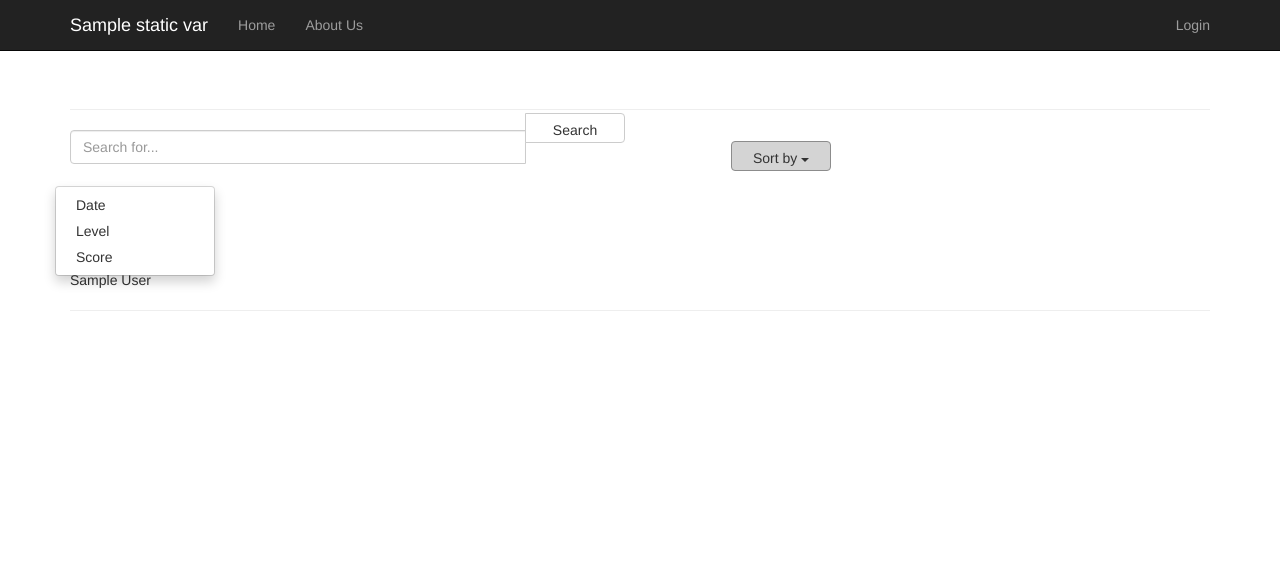
After one commit to HoussemCharf/BugBounty_Platform, a Flask app: template core/templates/reports.html in a window 1280 px wide, after a click on "Sort by". The commit adds this page. Shown: the top 571 px of the page. Run offline with Flask 2, Linux system fonts and the light colour scheme; the template is opened without the code that fills it: most values are stand-ins (such as "Sample title", 1, 10 or a date in 2020); parts of the project's set-up code (start-up, migrations or seed data) failed here and were passed over; some libraries are stand-ins or nearby versions.

Commit message:
adding reports

```diff
--- a/core/app.py
+++ b/core/app.py
@@ -14,10 +14,27 @@ def initial():
 	base.initialize()
 @app.route('/')
 def index():
-    return view.render_template(view='home.html')
+    # if user is logged in setting up vars to be used in rendering the index template
+    if session['log_in'] == True:
+        username = User.get_username(session["uuid"])
+        is_admin = User.is_admin(session["uuid"])
+        email = User.get_email_by_id(session["uuid"])
+        return view.render_template(view='home.html',username=username,admin=is_admin,email=email)
+    else:
+        return view.render_template(view='home.html')
 @app.route('/auth',methods=['GET'])
 def auth():
     return view.render_template(view='auth.html')
+
+
+@app.route('/reports/<string:')
+@app.route('/reports',methodes=['GET'])
+def reports(user_id=None):
+    if session['log_in'] == True:
+        return view.render_template(view='reports.html')
+    else:
+        redirect(url_for('index'))
+
 
 @app.route('/login', methods=['POST'])
 def login():
--- a/core/models/ReportModel.py
+++ b/core/models/ReportModel.py
@@ -41,6 +41,9 @@ class Report(object):
 		if data is not None:
 			return cls(**data)
 	@classmethod
+	def find_reports_by_owner_id(cls,owner_id):
+		return [post for post in base.find(collection="posts",query={"reportOwner":owner_id})]
+	@classmethod
 	def set_score(cls,reportId,score):
 		data = base.find_one("reports",{"reportId":reportId})
 		if data is not None:
--- a/core/static/css/style.css
+++ b/core/static/css/style.css
@@ -1,3 +1,53 @@
+<style type="text/css">
+.container.custom-container {
+      top:0px;
+        padding-top:20px;
+        margin:auto; position:relative;
+        width:950px;
+        height:100%;
+        margin-left:150px;
+
+}
+
+.md-textarea {
+        width:400px;
+
+
+}
+.form-control-file {
+        margin-left:15px;
+}
+.btn {
+        margin-left: 676px;
+        margin-top:-38px;
+        height:30px;
+        width:100px;
+}
+#textdescription{
+        margin-top:4px;
+}
+#textarea1 {
+        margin-top : 10px;
+}
+progress[value]::-webkit-progress-value {
+  background-image:
+       -webkit-linear-gradient(-45deg,
+                               transparent 33%, rgba(0, 0, 0, .1) 33%,
+                               rgba(0,0, 0, .1) 66%, transparent 66%),
+       -webkit-linear-gradient(top,
+                               rgba(255, 255, 255, .25),
+                               rgba(0, 0, 0, .25)),
+       -webkit-linear-gradient(left,#09c, #f44);
+    border-radius: 1px;
+    background-size: 35px 20px, 100% 100%, 100% 100%;
+}
+progress[value]::-webkit-progress-bar {
+  background-color:transparent;}
+#progressBar {
+    margin-top :30px;
+    margin-left:-17px;
+}
+</style>
 
 #foofoo {
 	float: left;
--- a/core/templates/layout.html
+++ b/core/templates/layout.html
@@ -16,7 +16,7 @@
 </head>
 
 <body>
-    <nav class="navbar  navbar-default navbar-fixed-top navbarHoussem" >
+    <nav class="navbar  navbar-inverse navbar-fixed-top" >
         <div class="container">
             <div class="navbar-header">
                 <button type="button" class="navbar-toggle collapsed" data-toggle="collapse" data-target="#navbar" aria-expanded="false" aria-controls="navbar">
@@ -34,7 +34,18 @@
                 </ul>
                 <ul class="nav navbar-nav navbar-right">
                   {% if session['log_in'] == True %}
-                    <li><a href="/logout">Logout <span class="sr-only">(current)</span></a></li>
+                     <li class="dropdown">
+                          <a href="#" class="dropdown-toggle" data-toggle="dropdown" role="button" aria-haspopup="true" aria-expanded="false"><b>{{username}}</b><span class="caret"></span></a>
+                            <ul class="dropdown-menu">
+
+                            <li><a href="#">Admin area</a></li>
+                            <li><a href="/reports">Reports</a></li>
+                            <li><a href="#">Settings</a></li>
+                            <li role="separator" class="divider"></li>
+                            <li><a href="/logout">Sign out</a></li>
+                            </ul>
+                    </li>
+
                   {% else %}
                     <li><a href="/auth">Login <span class="sr-only">(current)</span></a></li>
                   {% endif %}
--- a/core/templates/register.html
+++ b/core/templates/register.html
@@ -6,7 +6,10 @@
             <form method=POST action="{{ url_for('register') }}">
                 <div class="form-group">
                     <label for="InputUsername">Username</label>
-                    <input type="text" class="form-control" name="name" placeholder="Username">
+                    <div class="input-group">
+                        <span class="input-group-addon" id="sizing-addon2">@</span>
+                        <input type="text" class="form-control" name="name" placeholder="Username" aria-describedby="sizing-addon2">
+                    </div>
                 </div>
                 <div class="form-group">
                     <label for="InputEmail">Email</label>
--- /dev/null
+++ b/core/templates/reports.html
@@ -0,0 +1,43 @@
+{% extends "layout.html" %}
+{% block body %}
+<section id="content">
+<article>
+<div class="container">
+    <div class="page-header">
+
+    </div>
+    <div class="row">
+      <div class="col-lg-6">
+        <div class="input-group">
+          <input type="text" class="form-control" placeholder="Search for...">
+          <span class="input-group-btn">
+            <button class="btn btn-default" type="button">Search</button>
+          </span>
+        </div><!-- /input-group -->
+      </div><!-- /.col-lg-6 -->
+        <div class="dropdown">
+          <button class="btn btn-default dropdown-toggle" type="button" id="dropdownMenu1" data-toggle="dropdown" aria-haspopup="true" aria-expanded="true">
+            Sort by
+            <span class="caret"></span>
+          </button>
+          <ul class="dropdown-menu" aria-labelledby="dropdownMenu1">
+            <li><a href="#">Date</a></li>
+            <li><a href="#">Level</a></li>
+            <li><a href="#">Score</a></li>
+          </ul>
+        </div>
+    </div><!-- /.row -->
+    {% if posts|length > 0 %}
+        {% for post in posts %}
+            <h3>{{ post.title }}</h3>
+            <p>{{ post.content }}</p>
+            <p>{{ post.author }}</p>
+            <hr>
+        {% endfor %}
+    {% else %}
+        <h4>There aren't any post yet!</h4>
+    {% endif %}
+</div>
+</article>
+</section>
+{% endblock %}
--- a/core/view/viewer.py
+++ b/core/view/viewer.py
@@ -4,5 +4,5 @@ from config import BaseConfig as conf
 
 class view(object):
 	@staticmethod
-	def render_template(view,session=session,static_vars=static_vars,error=None):
-		return render_template(view,session=session,static_vars=static_vars,error=error)
+	def render_template(view,session=session,static_vars=static_vars,error=None,**kwargs):
+		return render_template(view,session=session,static_vars=static_vars,error=error,**kwargs)
```
Also changed, not shown: core/models/Usermodel.py (+9 -2 lines), core/templates/report.html (+0 -50 lines).
